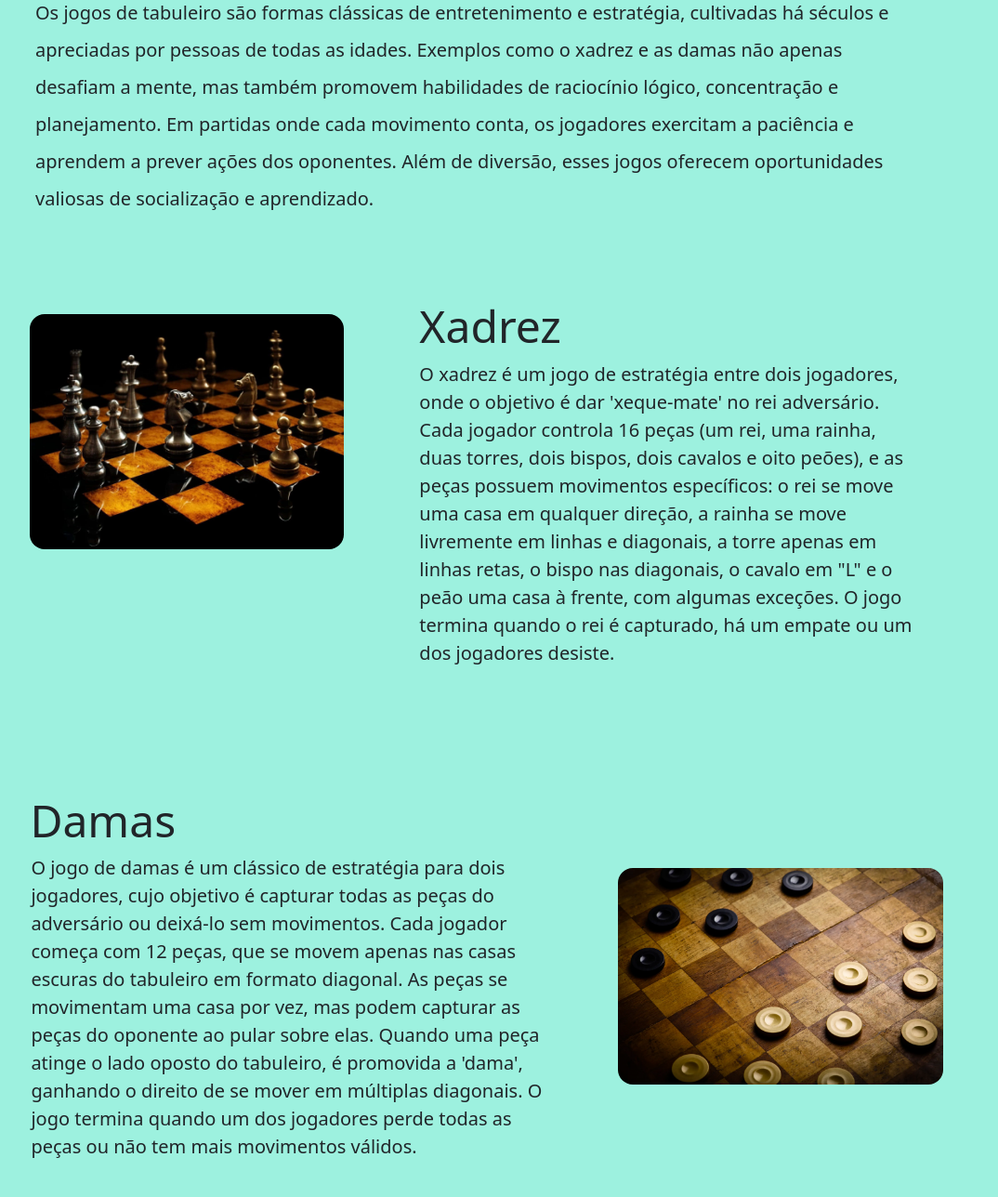
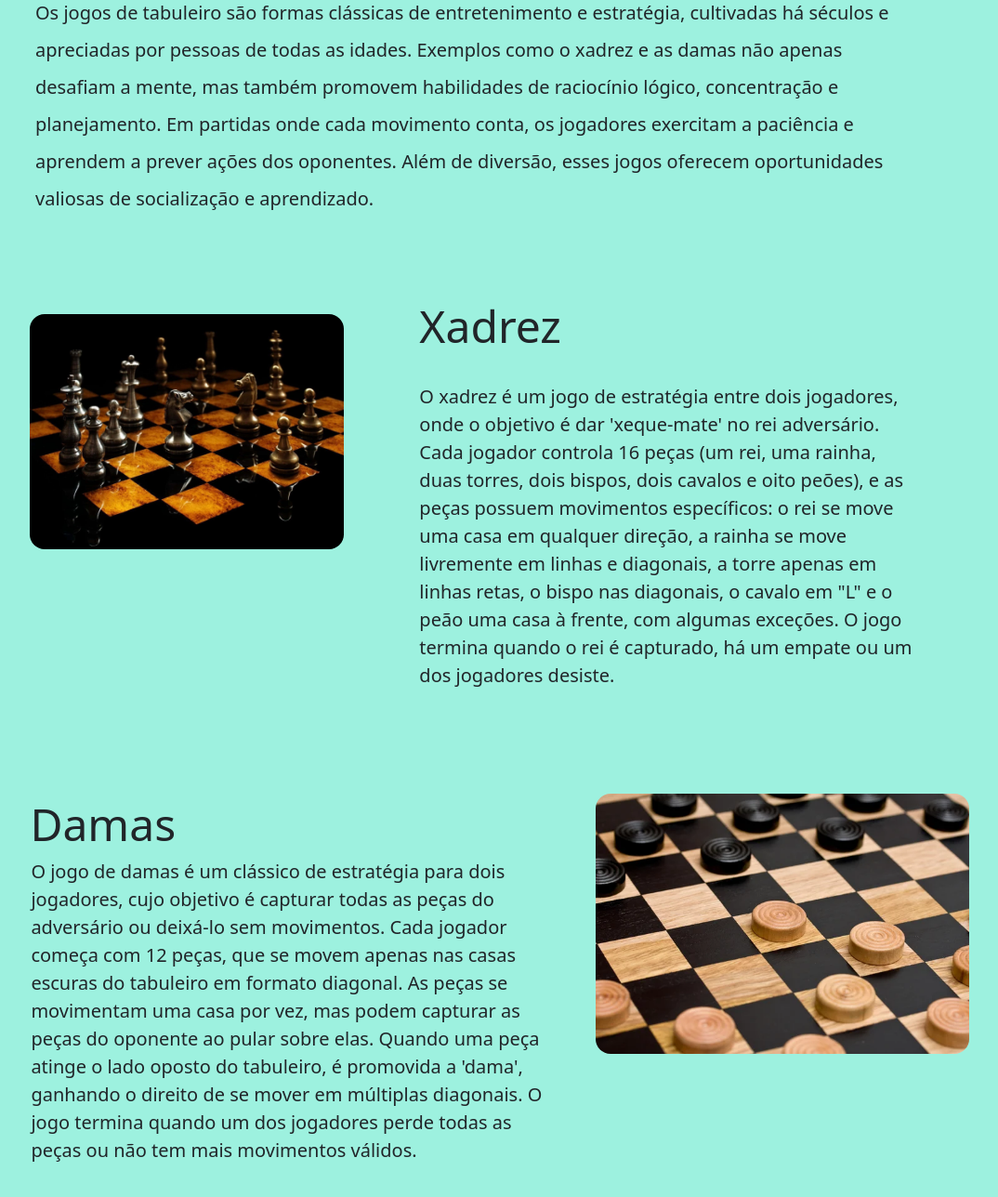
Before and after one commit to MarcosFonseca-19/Projeto-plataforma-jogos-ADS, a plain HTML site: page tabuleiro/tabuleiro.html in a window 1280 px wide. Shown: the part 695-1983 px from the top of the page at 93% size, without its empty margins (122-1196 px from the left). Drawn offline with nearby package versions, Linux system fonts and the light colour scheme.

Commit message:
Add files via upload

```diff
--- a/tabuleiro/tabuleiro.html
+++ b/tabuleiro/tabuleiro.html
@@ -46,20 +46,20 @@
       </div>
 
       <div class=" col-12 col-sm-12  col-md-6 col-lg-6">
-        <h5 class="pt-4 xadrez-t titulo display-5">Xadrez</h5>
+        <h5 class="py-4 xadrez-t titulo display-5">Xadrez</h5>
         <p class="p-jogos">O xadrez é um jogo de estratégia entre dois jogadores, onde o objetivo é dar 'xeque-mate' no rei adversário. Cada jogador controla 16 peças (um rei, uma rainha, duas torres, dois bispos, dois cavalos e oito peões), e as peças possuem movimentos específicos: o rei se move uma casa em qualquer direção, a rainha se move livremente em linhas e diagonais, a torre apenas em linhas retas, o bispo nas diagonais, o cavalo em "L" e o peão uma casa à frente, com algumas exceções. O jogo termina quando o rei é capturado, há um empate ou um dos jogadores desiste.</p>
       </div>
     </div>
 
     <div class="row py-5 w-100 d-flex">
       <div class=" dama col-12 col-sm-12 col-md-7 col-lg-7">
-        <h5 class=" pt-4  titulo display-5">Damas</h5>
+        <h5 class=" pt-1 titulo display-5">Damas</h5>
         <p class="p-jogos2">O jogo de damas é um clássico de estratégia para dois jogadores, cujo objetivo é capturar todas as peças do adversário ou deixá-lo sem movimentos. Cada jogador começa com 12 peças, que se movem apenas nas casas escuras do tabuleiro em formato diagonal. As peças se movimentam uma casa por vez, mas podem capturar as peças do oponente ao pular sobre elas. Quando uma peça atinge o lado oposto do tabuleiro, é promovida a 'dama', ganhando o direito de se mover em múltiplas diagonais. O jogo termina quando um dos jogadores perde todas as peças ou não tem mais movimentos válidos.</p>
       </div>
 
       <div class=" col-12 col-sm-12 col-md-4 col-lg-4">
         <figure>
-          <img class="dama-img  rounded-4" src="../img/dama-disc2.webp" alt="Tabuleiro de damas">
+          <img class="w-100 ms-3 rounded-4" src="../img/dama-desc3.jpg" alt="Tabuleiro de damas">
         </figure>
       </div>
     </div>
```
Also changed, not shown: img/dama-desc3.jpg (added).
